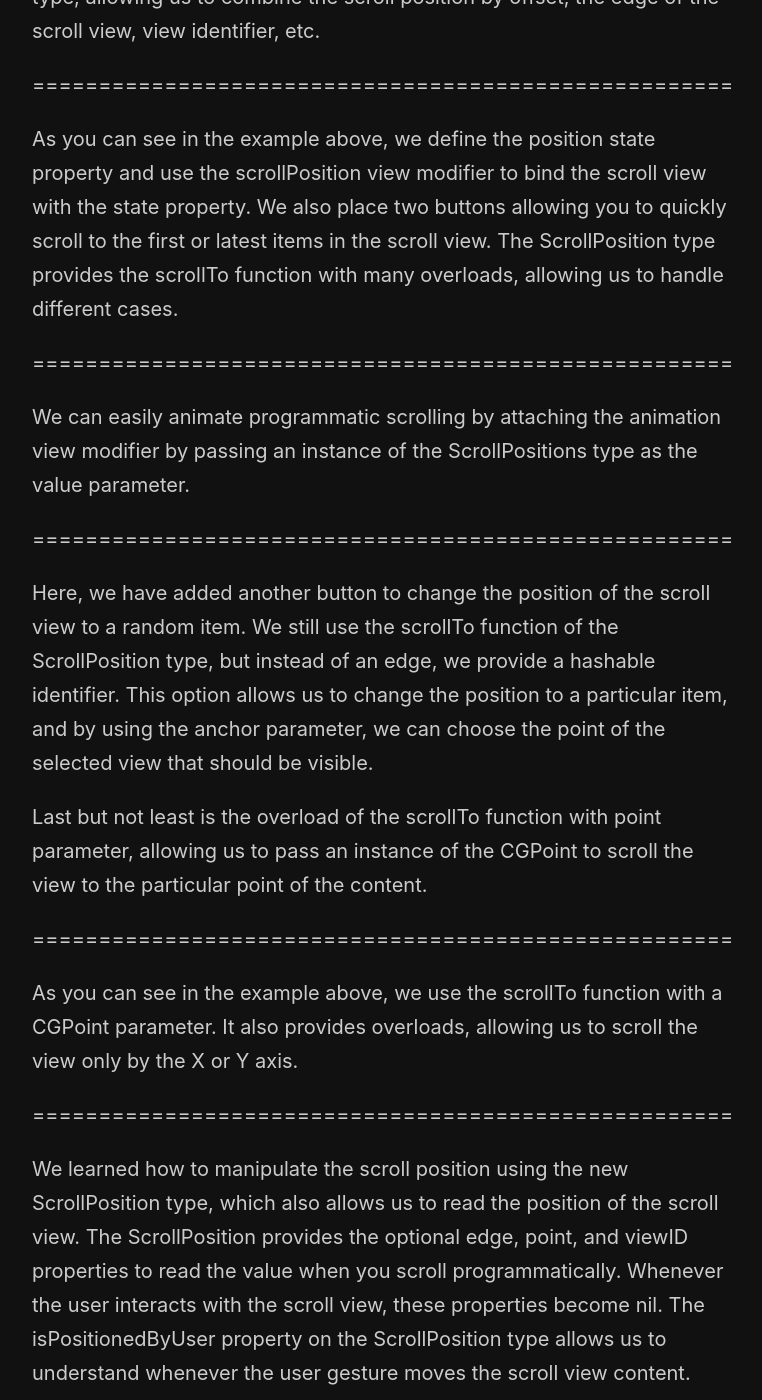
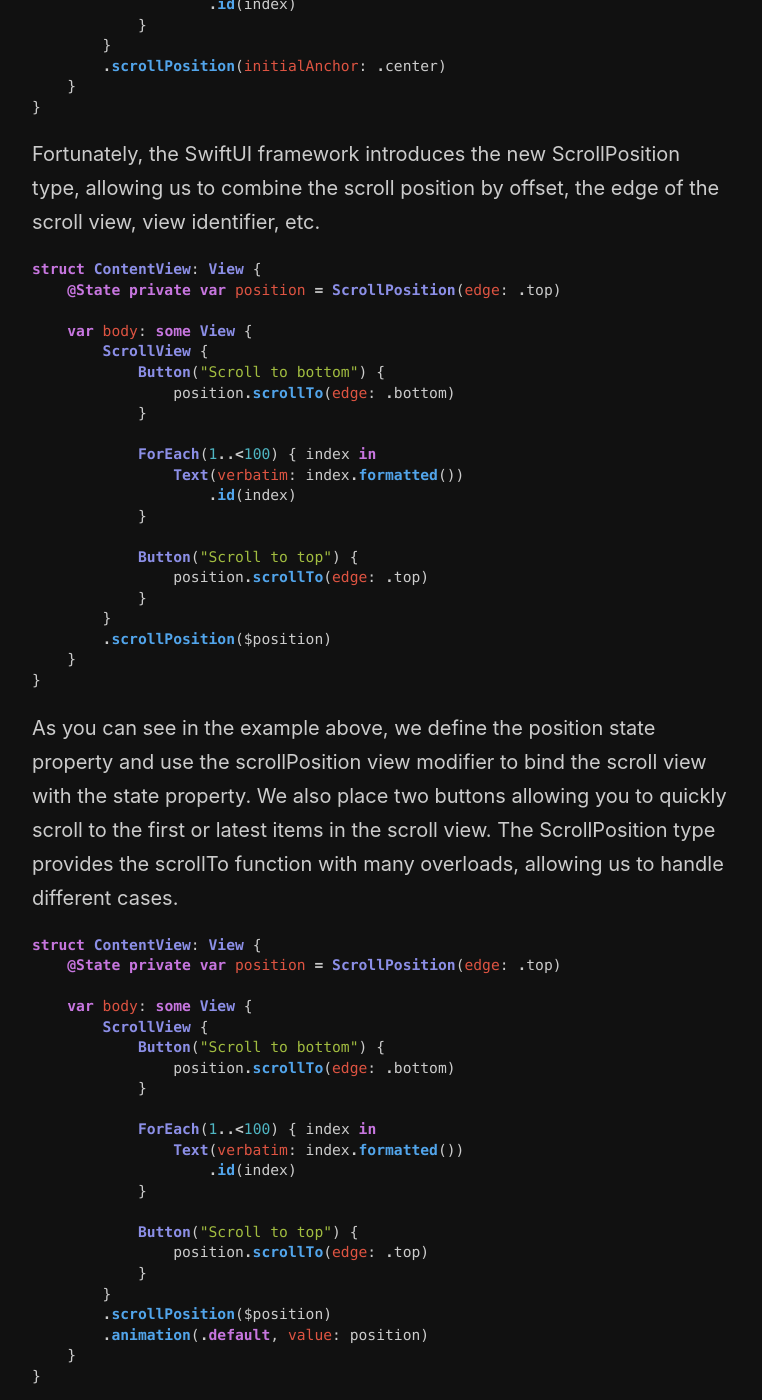
Before and after one commit to mecid/mecid.github.io, a Jekyll site: the page built from _posts/2024-06-17-mastering-scrollview-in-swiftui-scroll-offset.md, in a window 1280 px wide and 1400 px high, scrolled down 696 px. Shown: the whole window, without its empty margins (258-1020 px from the left). Built offline with Jekyll 4.4.1, drawn with Linux system fonts in a browser that asks for light colours; some of the changed text lies outside the part shown.

Commit message:
scroll position code examples added

````diff
--- a/_posts/2024-06-17-mastering-scrollview-in-swiftui-scroll-offset.md
+++ b/_posts/2024-06-17-mastering-scrollview-in-swiftui-scroll-offset.md
@@ -7,29 +7,153 @@
 
 The SwiftUI framework already allows us to track and set the scroll view position by view identifiers. This approach works well but is not enough to track user interactions more accurately.
 
-=====================================================
+```swift
+struct ContentView: View {
+    var body: some View {
+        ScrollView {
+            ForEach(0..<100) { index in
+                Text(verbatim: index.formatted())
+                    .id(index)
+            }
+        }
+        .scrollPosition(initialAnchor: .center)
+    }
+}
+```
 
 Fortunately, the SwiftUI framework introduces the new ScrollPosition type, allowing us to combine the scroll position by offset, the edge of the scroll view, view identifier, etc.
 
-=====================================================
+```swift
+struct ContentView: View {
+    @State private var position = ScrollPosition(edge: .top)
+
+    var body: some View {
+        ScrollView {
+            Button("Scroll to bottom") {
+                position.scrollTo(edge: .bottom)
+            }
+
+            ForEach(1..<100) { index in
+                Text(verbatim: index.formatted())
+                    .id(index)
+            }
+
+            Button("Scroll to top") {
+                position.scrollTo(edge: .top)
+            }
+        }
+        .scrollPosition($position)
+    }
+}
+```
 
 As you can see in the example above, we define the position state property and use the scrollPosition view modifier to bind the scroll view with the state property. We also place two buttons allowing you to quickly scroll to the first or latest items in the scroll view. The ScrollPosition type provides the scrollTo function with many overloads, allowing us to handle different cases.
 
-=====================================================
+```swift
+struct ContentView: View {
+    @State private var position = ScrollPosition(edge: .top)
+
+    var body: some View {
+        ScrollView {
+            Button("Scroll to bottom") {
+                position.scrollTo(edge: .bottom)
+            }
+
+            ForEach(1..<100) { index in
+                Text(verbatim: index.formatted())
+                    .id(index)
+            }
+
+            Button("Scroll to top") {
+                position.scrollTo(edge: .top)
+            }
+        }
+        .scrollPosition($position)
+        .animation(.default, value: position)
+    }
+}
+```
 
 We can easily animate programmatic scrolling by attaching the animation view modifier by passing an instance of the ScrollPositions type as the value parameter.
 
-=====================================================
+```swift
+struct ContentView: View {
+    @State private var position = ScrollPosition(edge: .top)
+
+    var body: some View {
+        ScrollView {
+            Button("Scroll somewhere") {
+                let id = (1..<100).randomElement() ?? 0
+                position.scrollTo(id: id, anchor: .center)
+            }
+
+            Button("Scroll to bottom") {
+                position.scrollTo(edge: .bottom)
+            }
+
+            ForEach(1..<100) { index in
+                Text(verbatim: index.formatted())
+                    .id(index)
+            }
+
+            Button("Scroll to top") {
+                position.scrollTo(edge: .top)
+            }
+        }
+        .scrollPosition($position)
+        .animation(.default, value: position)
+    }
+}
+```
 
 Here, we have added another button to change the position of the scroll view to a random item. We still use the scrollTo function of the ScrollPosition type, but instead of an edge, we provide a hashable identifier. This option allows us to change the position to a particular item, and by using the anchor parameter, we can choose the point of the selected view that should be visible.
 
 Last but not least is the overload of the scrollTo function with point parameter, allowing us to pass an instance of the CGPoint to scroll the view to the particular point of the content.
 
-=====================================================
+```swift
+struct ContentView: View {
+    @State private var position = ScrollPosition(edge: .top)
+
+    var body: some View {
+        ScrollView {
+            Button("Scroll to offset") {
+                position.scrollTo(point: CGPoint(x: 0, y: 100))
+            }
+
+            ForEach(1..<100) { index in
+                Text(verbatim: index.formatted())
+                    .id(index)
+            }
+        }
+        .scrollPosition($position)
+        .animation(.default, value: position)
+    }
+}
+```
 
 As you can see in the example above, we use the scrollTo function with a CGPoint parameter. It also provides overloads, allowing us to scroll the view only by the X or Y axis.
 
-=====================================================
+```swift
+struct ContentView: View {
+    @State private var position = ScrollPosition(edge: .top)
+
+    var body: some View {
+        ScrollView {
+            Button("Scroll to offset") {
+                position.scrollTo(y: 100)
+                position.scrollTo(x: 200)
+            }
+
+            ForEach(1..<100) { index in
+                Text(verbatim: index.formatted())
+                    .id(index)
+            }
+        }
+        .scrollPosition($position)
+        .animation(.default, value: position)
+    }
+}
+```
 
 We learned how to manipulate the scroll position using the new ScrollPosition type, which also allows us to read the position of the scroll view. The ScrollPosition provides the optional edge, point, and viewID properties to read the value when you scroll programmatically. Whenever the user interacts with the scroll view, these properties become nil. The isPositionedByUser property on the ScrollPosition type allows us to understand whenever the user gesture moves the scroll view content.
 
````
